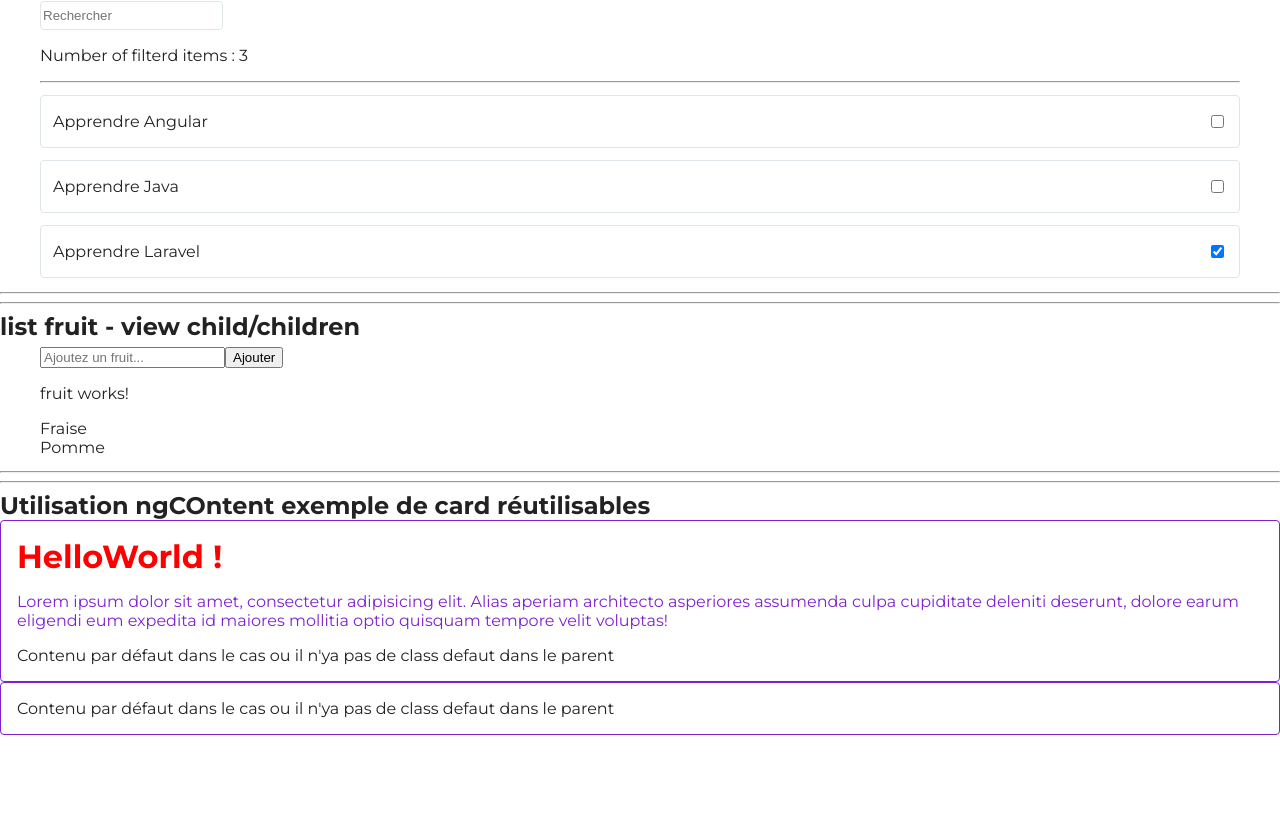
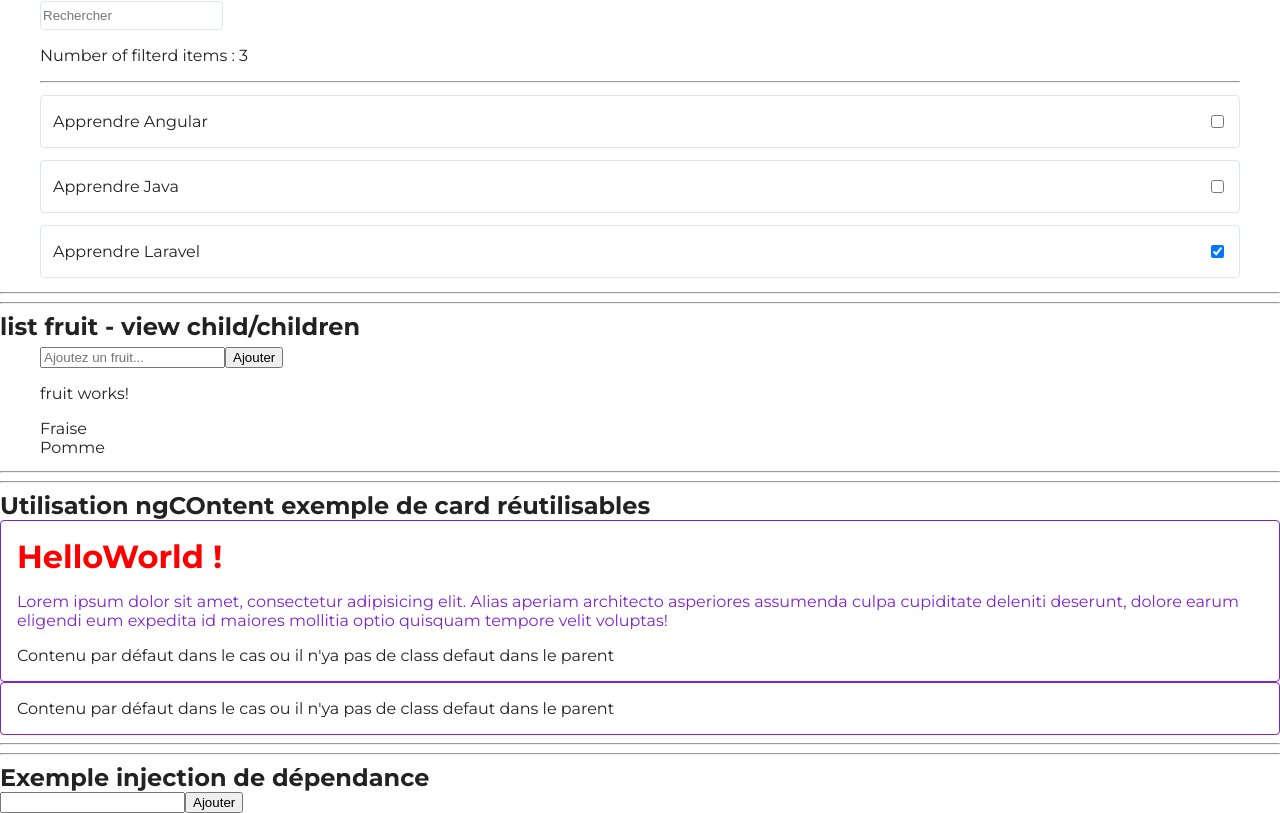
Before and after one commit to Jeremie-Po/AngularLearning, an Angular app in the folder premiereApp/: page / in a window 1280 px wide. Shown: the part 2002-2815 px from the top of the page. Before the commit the page ends 2737 px from the top, so only its background shows below. Built offline with nearby package versions, Linux system fonts and the light colour scheme.

Commit message:
exemple injection de service dans 2 composants - partage de données et modification de données

```diff
--- a/premiereApp/src/app/app.component.html
+++ b/premiereApp/src/app/app.component.html
@@ -75,3 +75,10 @@
 
 <h2>Utilisation ngCOntent exemple de card réutilisables</h2>
 <app-ng-content-parent/>
+
+<hr/>
+<hr/>
+
+<h2>Exemple injection de dépendance</h2>
+<app-form/>
+<app-list/>
--- a/premiereApp/src/app/app.component.ts
+++ b/premiereApp/src/app/app.component.ts
@@ -17,6 +17,8 @@ import {LinkedProductComponent} from './signals/linked-product.component';
 import {TodoContainerComponent} from './TodoComponents/todo-container.component';
 import {FruitParentComponent} from './fruitComponent/fruit-parent.component';
 import {NgContentParentComponent} from './ngContent/ng-content-parent.component';
+import {FormComponent} from './injectionExemple/form.component';
+import {ListComponent} from './injectionExemple/list.component';
 
 @Component({
   selector: 'app-root',
@@ -39,6 +41,8 @@ import {NgContentParentComponent} from './ngContent/ng-content-parent.component'
     TodoContainerComponent,
     FruitParentComponent,
     NgContentParentComponent,
+    FormComponent,
+    ListComponent,
   ],
   templateUrl: './app.component.html',
   styleUrl: './app.component.scss'
--- /dev/null
+++ b/premiereApp/src/app/injectionExemple/form.component.ts
@@ -0,0 +1,23 @@
+import {Component, inject} from '@angular/core';
+import {ChosesService} from '../shared/services/choses.service';
+import {FormsModule} from '@angular/forms';
+
+@Component({
+  selector: 'app-form',
+  imports: [
+    FormsModule
+  ],
+  template: `
+    <input type="text" [(ngModel)]="chose">
+    <button (click)="add()">Ajouter</button>
+  `,
+  styles: ``
+})
+export class FormComponent {
+  chose = '';
+  chosesService = inject(ChosesService)
+
+  add() {
+    this.chosesService.add(this.chose);
+  }
+}
--- /dev/null
+++ b/premiereApp/src/app/injectionExemple/list.component.ts
@@ -0,0 +1,20 @@
+import {Component, computed, inject} from '@angular/core';
+import {ChosesService} from '../shared/services/choses.service';
+
+@Component({
+  selector: 'app-list',
+  imports: [],
+  template: `
+    <ul>
+      @for (chose of choses(); track $index) {
+        <li>{{ chose }}</li>
+      }
+    </ul>
+  `,
+  styles: ``
+})
+export class ListComponent {
+  chosesServices = inject(ChosesService);
+  choses = this.chosesServices.choses;
+
+}
--- /dev/null
+++ b/premiereApp/src/app/shared/services/choses.service.ts
@@ -0,0 +1,18 @@
+import {Injectable, signal} from '@angular/core';
+
+@Injectable({
+  providedIn: 'root'
+})
+export class ChosesService {
+  choses = signal<string[]>([]);
+
+  add(text: string) {
+    this.choses.update((c) => {
+      return [...c, text];
+    })
+    console.log(this.choses);
+  };
+
+  constructor() {
+  }
+}
```
Also changed, not shown: 2 other files (tests, documents, lock files or other folders).
